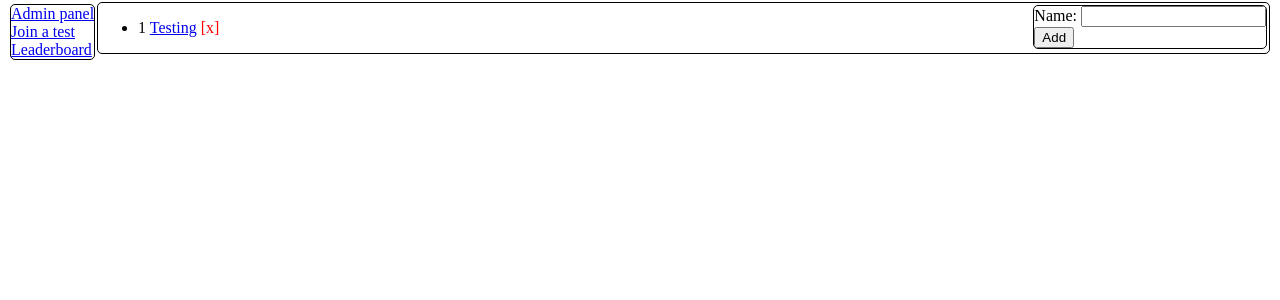
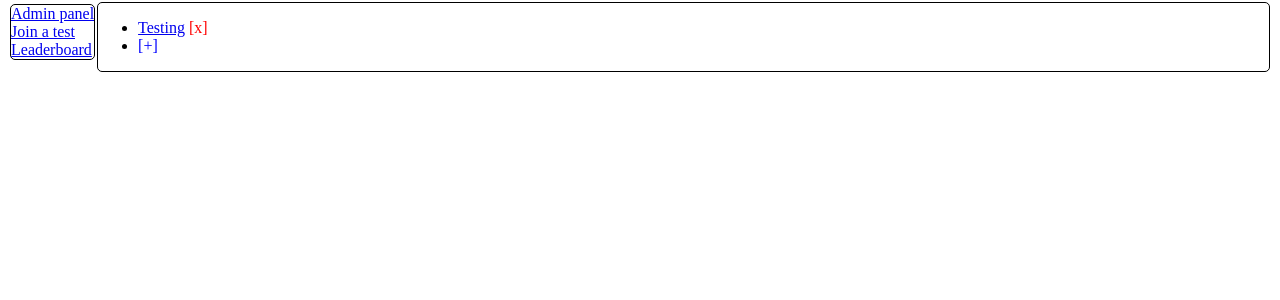
Before and after one commit to UARTman/test-system-project, a Flask app: page /admin in a window 1280 px wide. Shown: the part 28-328 px from the top of the page. Run offline with Flask 2, Linux system fonts and the light colour scheme; a user stored in the database is signed in; data comes from the database, SQL or seed files in the repository; both versions use the stored data as it was after the commit.

Commit message:
Appearance change + removed windows from CI

```diff
--- a/templates/adminpanel.html
+++ b/templates/adminpanel.html
@@ -1,23 +1,14 @@
 {% extends "t_base.html" %}
 {% block content %}
-    <div id="add_test" class="right bordered">
-        <form  method="post" action="{{ url_for('action_admin_add_test') }}">
-            <label>
-                Name:
-                <input type="text" name="test_name" required="required" >
-            </label>
-            <br>
-            <input type="submit" name="sender" value="Add">
-        </form>
-    </div>
 <ul>
     {% for i in results %}
         <li>
-            <span class="id">{{ i.id }}</span>
+            <span class="id" style="display: none">{{ i.id }}</span>
             <a href="{{ url_for('page_admin_edit_test', ident=i.id) }}">{{ i.name }}</a>
             <span class="remove_button text_button" style="color: red"> [x] </span>
         </li>
     {% endfor %}
+    <li> <span class="add_test text_button" style="color: blue">[+]</span> </li>
 </ul>
 <script>
     $(function(){
@@ -26,7 +17,14 @@
             confirmDialog(function () {
                 $.post("{{ url_for("action_admin_rm_test") }}", {test_id: a}, function() {location.reload()});
             }).dialog("open");
-        })
+        });
+        $( ".add_test" ).click(function () {
+            textDialog(function (a) {
+                $.post("{{ url_for('action_admin_add_test') }}", {test_name: a}, function () {
+                    location.reload()
+                })
+            }).dialog("open");
+        });
     })
 </script>
 {% endblock %}
```
Also changed, not shown: templates/test_participate_text.html (+8 -9 lines), .gitlab-ci.yml, orm.db.
